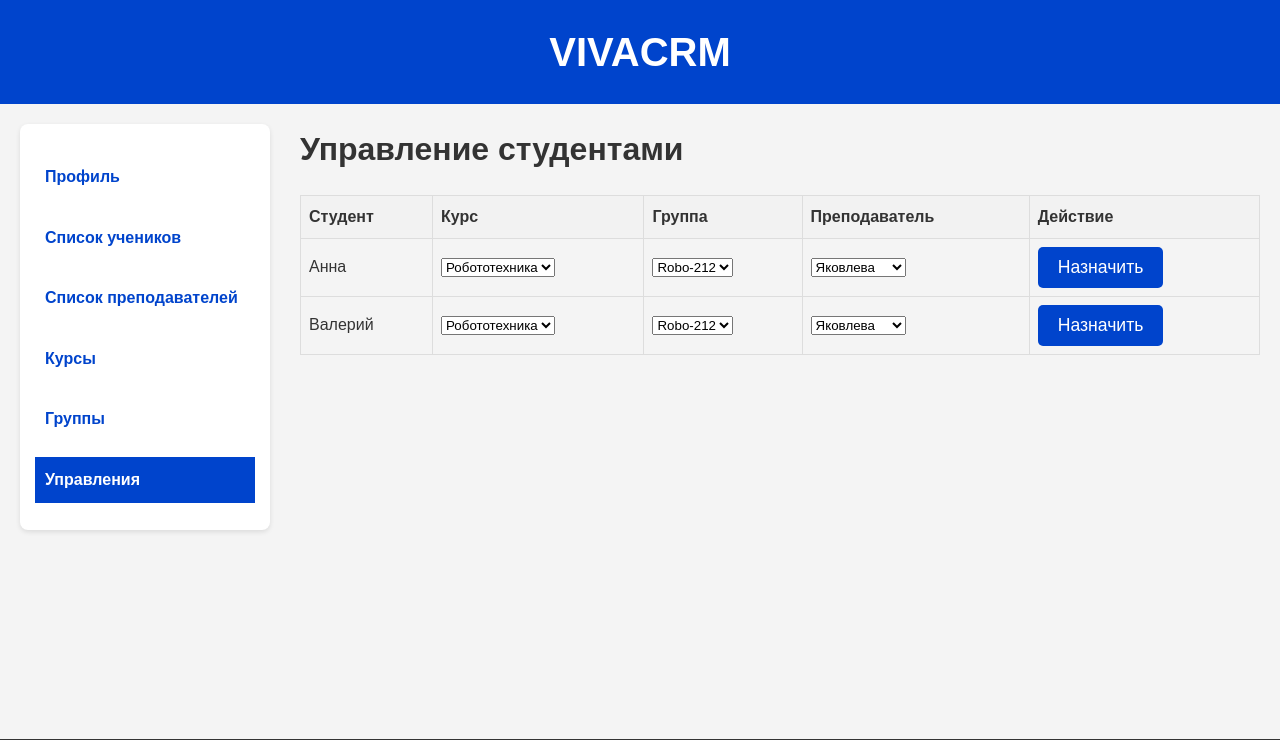
After one commit to nagima-99/crm-final, a Flask app: page /management in a window 1280 px wide. The commit adds this page. Shown: the top 740 px of the page. Run offline with Flask 3, Linux system fonts and the light colour scheme; a user stored in the database is signed in; data comes from the database, SQL or seed files in the repository; both versions use the stored data as it was after the commit.

Commit message:
adding management

```diff
--- a/app.py
+++ b/app.py
@@ -1,9 +1,9 @@
 from flask import Flask, render_template, request, redirect, url_for, flash
 from flask_login import LoginManager, login_user, current_user, logout_user, login_required
-from werkzeug.security import generate_password_hash, check_password_hash
+from werkzeug.security import check_password_hash
 from datetime import datetime
-from forms import AdministratorForm, RegisterStudentForm, RegisterTeacherForm, CourseForm, GroupForm
-from models import db, Users, Administrator, Teacher, Student, Course, Group
+from forms import AdministratorForm, RegisterStudentForm, RegisterTeacherForm, CourseForm, GroupForm, ManageStudentForm
+from models import db, Users, Administrator, Teacher, Student, Course, Group, ManageStudent, ManageTeacher
 from functools import wraps
 
 # Инициализация приложения
@@ -251,7 +251,7 @@ def register_teacher():
             db.session.commit()  # Сохраняем данные в таблицу Teacher
 
             flash('Преподаватель успешно зарегистрирован!', 'success')
-            return redirect(url_for('administrator_dashboard', id=current_user.id))
+            return redirect(url_for('teachers_list', id=current_user.id))
 
         except Exception as e:
             db.session.rollback()  # Откатываем изменения при ошибке
@@ -361,6 +361,63 @@ def delete_group(id):
     db.session.commit()
     return redirect(url_for('list_groups'))
 
+@app.route('/management', methods=['GET', 'POST'])
+@login_required
+@role_required('Администратор')
+def management():
+    administrator = Administrator.query.filter_by(admin_id=current_user.id).first()
+    students = Student.query.all()  # Получаем всех студентов
+    teachers = Teacher.query.all()  # Получаем всех преподавателей
+    courses = Course.query.all()  # Получаем все курсы
+    groups = Group.query.all()  # Получаем все группы
+
+    form = ManageStudentForm()
+
+    # Заполняем поля формы данными из базы
+    form.course_id.choices = [(course.id, course.course_name) for course in courses]
+    form.group_id.choices = [(group.id, group.group_name) for group in groups]
+    form.teacher_id.choices = [(teacher.teacher_id, teacher.surname) for teacher in teachers]
+
+    # Если форма была отправлена
+    if request.method == 'POST' and form.validate_on_submit():
+        student_id = request.form.get('student_id')
+        course_id = form.course_id.data
+        group_id = form.group_id.data
+        teacher_id = form.teacher_id.data
+
+        # Добавляем новую запись в таблицу ManageStudent
+        if student_id and course_id and group_id:
+            manage_student = ManageStudent(
+                student_id=student_id,
+                course_id=course_id,
+                group_id=group_id
+            )
+            db.session.add(manage_student)
+
+        # Добавляем новую запись в таблицу ManageTeacher
+        if teacher_id and course_id and group_id:
+            manage_teacher = ManageTeacher(
+                teacher_id=teacher_id,
+                course_id=course_id,
+                group_id=group_id
+            )
+            db.session.add(manage_teacher)
+
+        db.session.commit()
+        flash('Назначения успешно сохранены!')
+        return redirect(url_for('management'))
+
+    return render_template(
+        'management.html',
+        administrator=administrator,
+        students=students,
+        teachers=teachers,
+        courses=courses,
+        groups=groups,
+        form=form
+    )
+
+
 # Просмотр всех групп
 @app.route('/groups', methods=['GET'])
 @login_required
--- a/forms.py
+++ b/forms.py
@@ -1,5 +1,5 @@
 from flask_wtf import FlaskForm
-from wtforms import StringField, PasswordField, DateField, SubmitField, IntegerField
+from wtforms import StringField, PasswordField, DateField, IntegerField, SelectField
 from wtforms.validators import Optional, DataRequired, Email, EqualTo, Regexp
 
 class AdministratorForm(FlaskForm):
@@ -56,3 +56,8 @@ class CourseForm(FlaskForm):
 
 class GroupForm(FlaskForm):
     group_name = StringField('Название группы', validators=[DataRequired()])
+
+class ManageStudentForm(FlaskForm):
+    course_id = SelectField('Курс', coerce=int, validators=[DataRequired()])
+    group_id = SelectField('Группа', coerce=int, validators=[DataRequired()])
+    teacher_id = SelectField('Преподаватель', coerce=int, validators=[DataRequired()])
--- /dev/null
+++ b/static/styles/management.css
@@ -0,0 +1,18 @@
+.table {
+    width: 100%;
+    margin: 20px 0;
+    border-collapse: collapse;
+}
+.table, .table th, .table td {
+    border: 1px solid #ddd;
+}
+.table th, .table td {
+    padding: 8px;
+    text-align: left;
+}
+.table th {
+    background-color: #f2f2f2;
+}
+.form-control {
+    width: 100%;
+}
--- a/templates/base_administrator.html
+++ b/templates/base_administrator.html
@@ -12,6 +12,7 @@
     <link rel="stylesheet" href="{{ url_for('static', filename='styles/group.css') }}">
     <link rel="stylesheet" href="{{ url_for('static', filename='styles/student_list.css') }}">
     <link rel="stylesheet" href="{{ url_for('static', filename='styles/teachers_list.css') }}">
+    <link rel="stylesheet" href="{{ url_for('static', filename='styles/management.css') }}">
     <title>{% block title %}CRM{% endblock %}</title>
 </head>
 <body>
@@ -27,6 +28,7 @@
               <li><a href="{{ url_for('teachers_list') }}" class="nav-link {% if request.endpoint == 'teachers_list' %}active{% endif %}">Список преподавателей</a></li>
               <li><a href="{{ url_for('list_courses') }}" class="nav-link {% if request.endpoint == 'list_courses' %}active{% endif %}">Курсы</a></li>
               <li><a href="{{ url_for('list_groups') }}" class="nav-link {% if request.endpoint == 'list_groups' %}active{% endif %}">Группы</a></li>
+              <li><a href="{{ url_for('management') }}" class="nav-link {% if request.endpoint == 'management' %}active{% endif %}">Управления</a></li>
             </ul>
           </aside>
 
--- /dev/null
+++ b/templates/management.html
@@ -0,0 +1,33 @@
+{% extends "base_administrator.html" %}
+
+{% block content %}
+  <h1>Управление студентами</h1>
+  <form method="POST">
+    {{ form.hidden_tag() }}
+    <table class="table table-bordered">
+      <thead>
+        <tr>
+          <th>Студент</th>
+          <th>Курс</th>
+          <th>Группа</th>
+          <th>Преподаватель</th>
+          <th>Действие</th>
+        </tr>
+      </thead>
+      <tbody>
+        {% for student in students %}
+          <tr>
+            <td>{{ student.first_name}}</td>
+            <td>{{ form.course_id() }}</td>
+            <td>{{ form.group_id() }}</td>
+            <td>{{ form.teacher_id() }}</td>
+            <td>
+              <input type="hidden" name="student_id" value="{{ student.student_id }}">
+              <button type="submit" class="btn btn-primary">Назначить</button>
+            </td>
+          </tr>
+        {% endfor %}
+      </tbody>
+    </table>
+  </form>
+{% endblock %}
```
Also changed, not shown: instance/app.db, templates/manage_students.html (deleted).
